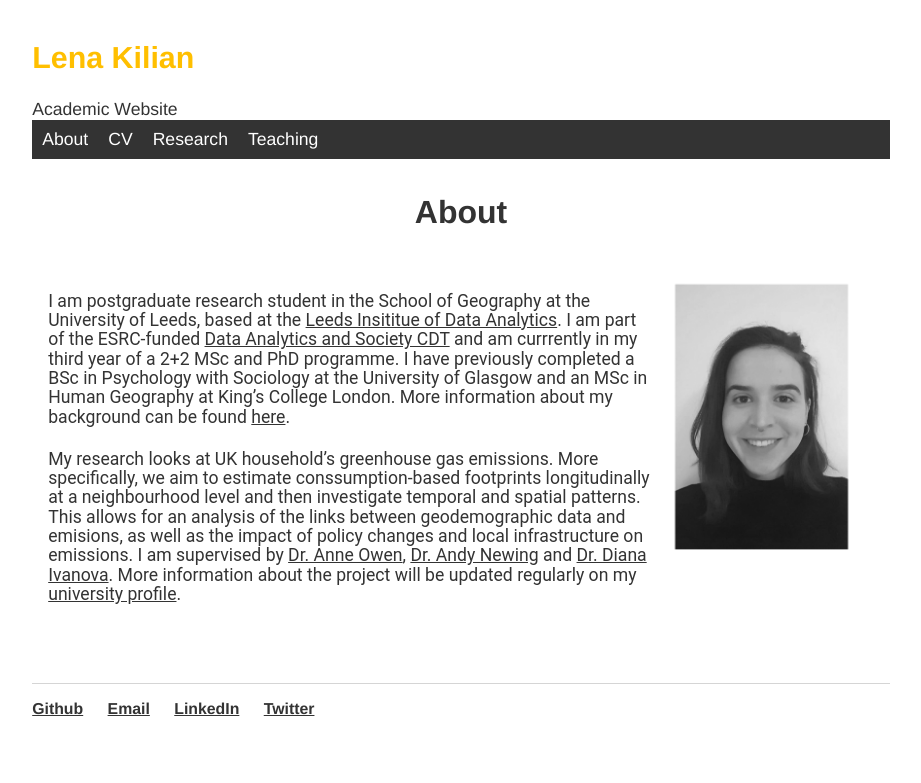
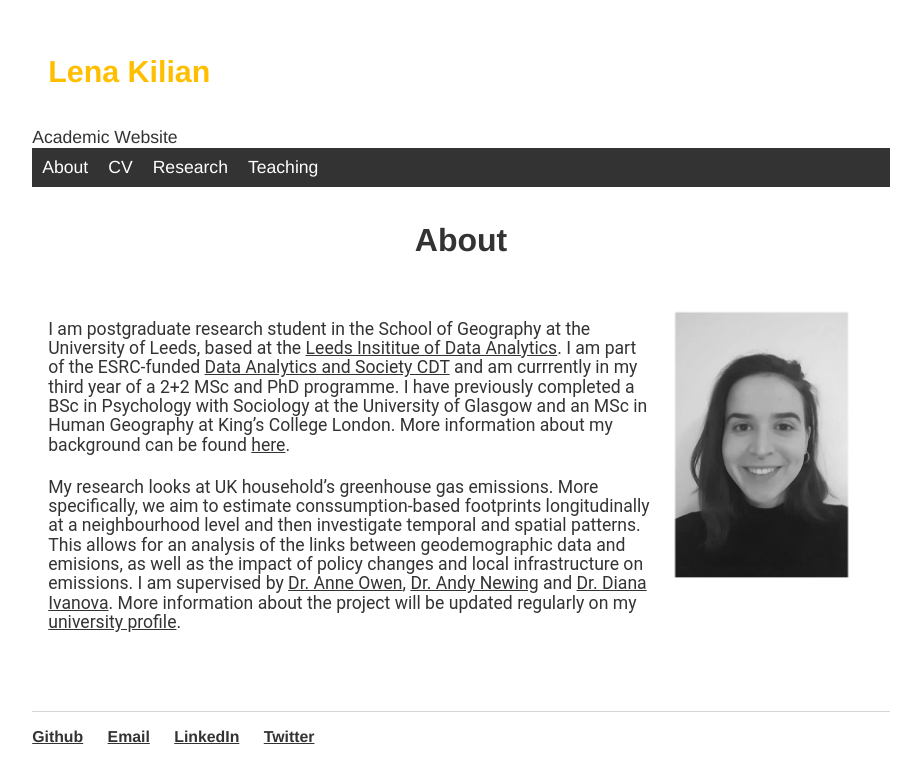
Before and after one commit to lena-kilian/lena-kilian.github.io, a Jekyll site: the page built from index.md, in a window 1280 px wide. Shown: the top 783 px of the page, without its empty margins (179-1100 px from the left). Built offline with Jekyll 4.4.1, drawn with Linux system fonts in a browser that asks for light colours; our own code applies the rules of GitHub Pages for plain Markdown files.

Commit message:
Update main.css

```diff
--- a/css/main.css
+++ b/css/main.css
@@ -106,6 +106,22 @@
     color: #ffbf00;
 }
 
+title_main {
+    font-size: 1.9em;
+    font-family:'Helvetica';
+    color: #ffbf00;
+    padding: 0px 16px 0px 0px;
+}
+
+title_subtext {
+    font-size: 1.1em;
+    line-height: 1.1em;
+    font-family:'Helvetica';
+    color: #333;
+    padding: 0px 0px 0px 0px;
+}
+
+
 h1 {Times
     font-size: 2.3em;
     font-family:'Helvetica';
@@ -118,15 +134,7 @@
     font-size: 1.9em;
     font-family:'Helvetica';
     color: #ffbf00;
-    padding: 0px 16px 0px 0px;
-}
-
-title_subtext {
-    font-size: 1.1em;
-    line-height: 1.1em;
-    font-family:'Helvetica';
-    color: #333;
-    padding: 0px 0px 0px 0px;
+    padding: 14px 16px;
 }
 
 h3 {
```
